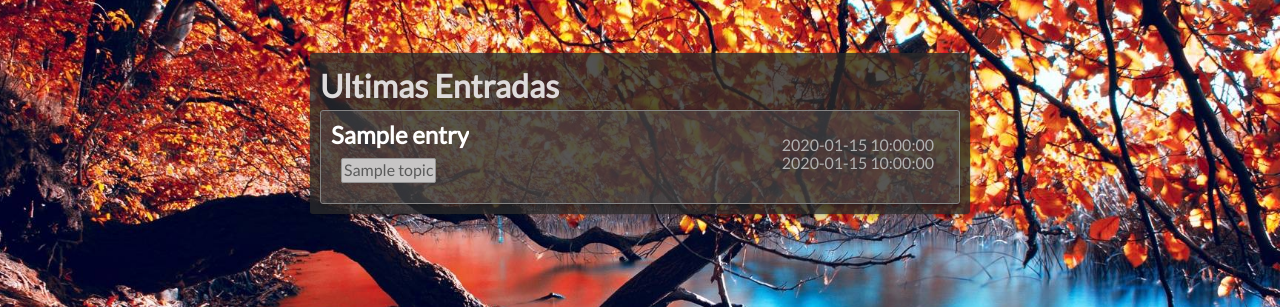
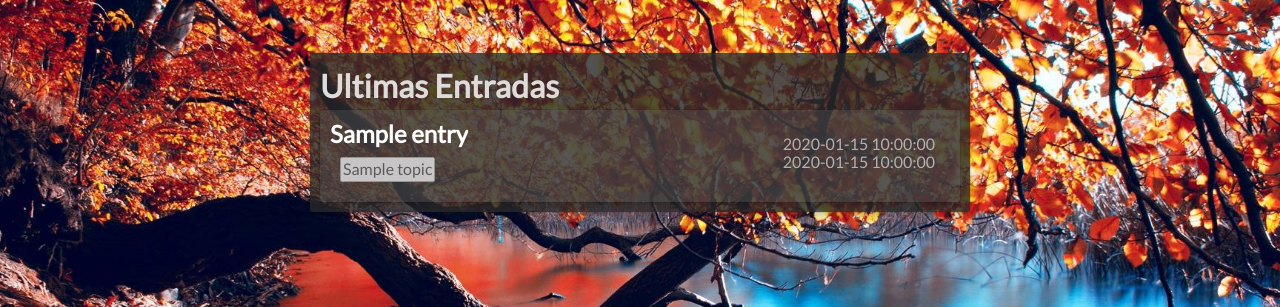
Before and after one commit to lplimbos/basicForum, a PHP site: page / in a window 1280 px wide. Shown: the part 123-430 px from the top of the page. Run offline with PHP 8.4, Linux system fonts and the light colour scheme; tables that the repository leaves empty or names only in its code hold one stand-in row (values such as "Sample post"); some libraries are stand-ins or nearby versions.

Commit message:
adding this before i forget

```diff
--- a/styles/style.css
+++ b/styles/style.css
@@ -201,7 +201,6 @@ h2{
     background-color: rgba(100,100, 100, 0.3);
     box-shadow: 0 4px 4px 0 rgba(0,0,0,0.16), 0 0 0 1px rgba(0,0,0,0.08);
     border-radius: 3px;
-    border: 1px solid #848484;
     display: block;
     width: auto;
     padding: 10px;
```
